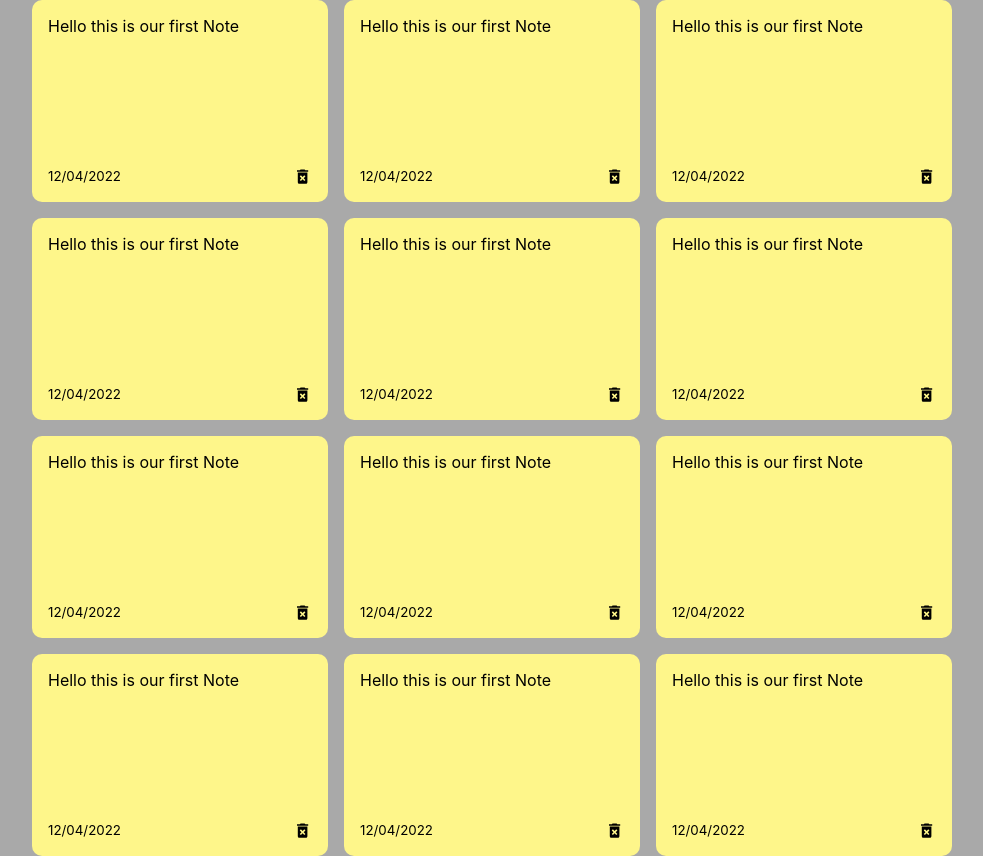
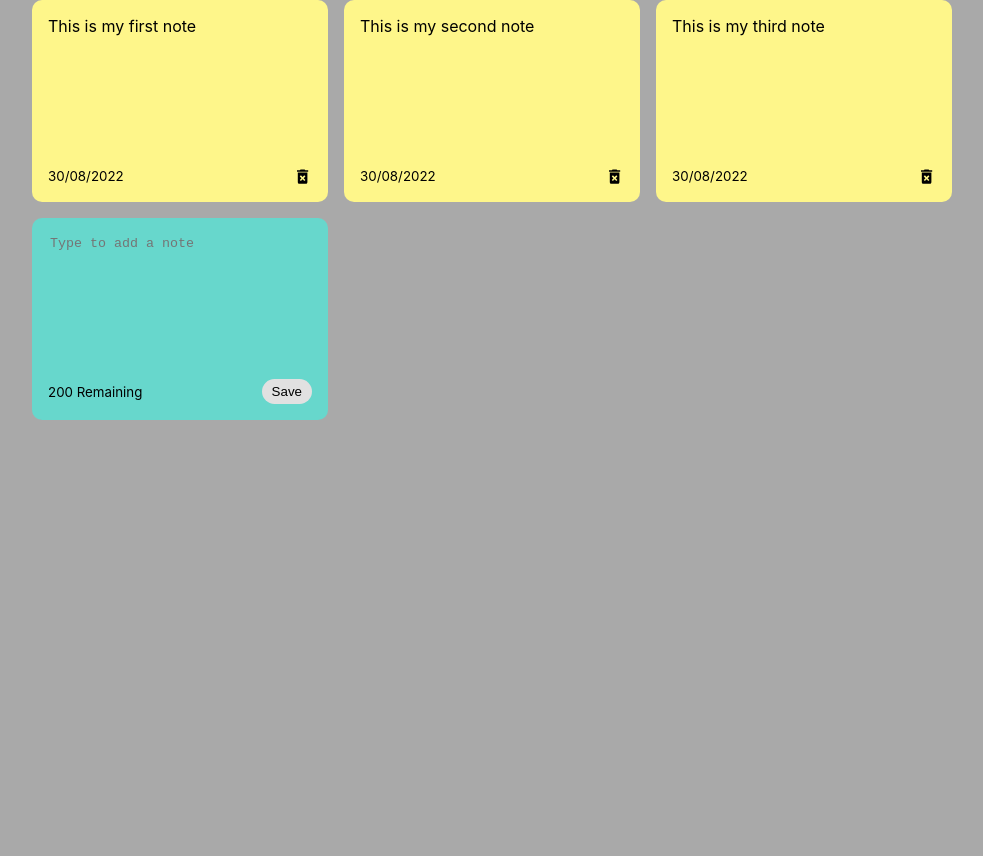
Before and after one commit to aneesh072/note-taking-React, a React (Create React App) app: page / in a window 1280 px wide. Shown: the whole page, without its empty margins (148-1131 px from the left). After the commit the page ends 800 px from the top, so only its background shows below. Built offline with nearby package versions, Linux system fonts and the light colour scheme.

Commit message:
add note component add and styled

```diff
--- a/src/App.js
+++ b/src/App.js
@@ -1,10 +1,28 @@
-import React from 'react';
+import React, { useState } from 'react';
+import { nanoid } from 'nanoid';
 import NotesList from './components/NotesList';
 
 const App = () => {
+  const [notes, setNotes] = useState([
+    {
+      id: nanoid(),
+      text: 'This is my first note',
+      date: '30/08/2022',
+    },
+    {
+      id: nanoid(),
+      text: 'This is my second note',
+      date: '30/08/2022',
+    },
+    {
+      id: nanoid(),
+      text: 'This is my third note',
+      date: '30/08/2022',
+    },
+  ]);
   return (
     <div className="container">
-      <NotesList />
+      <NotesList notes={notes} />
     </div>
   );
 };
--- /dev/null
+++ b/src/components/AddNote.jsx
@@ -0,0 +1,15 @@
+import React from 'react';
+
+const AddNote = () => {
+  return (
+    <div className="note new">
+      <textarea rows="8" clos="10" placeholder="Type to add a note"></textarea>
+      <div className="note-footer">
+        <small>200 Remaining</small>
+        <button className="save">Save</button>
+      </div>
+    </div>
+  );
+};
+
+export default AddNote;
--- a/src/components/Note.jsx
+++ b/src/components/Note.jsx
@@ -1,12 +1,12 @@
 import React from 'react';
 import { MdDeleteForever } from 'react-icons/md';
 
-const Note = () => {
+const Note = ({ id, text, date }) => {
   return (
     <div className="note">
-      <span> Hello this is our first Note</span>
+      <span> {text}</span>
       <div className="note-footer">
-        <small>12/04/2022</small>
+        <small>{date}</small>
         <MdDeleteForever className="delete-icon" size="1.2em" />
       </div>
     </div>
--- a/src/components/NotesList.jsx
+++ b/src/components/NotesList.jsx
@@ -1,22 +1,14 @@
 import React from 'react';
+import AddNote from './AddNote';
 import Note from './Note';
 
-const NotesList = () => {
+const NotesList = ({ notes }) => {
   return (
     <div className="notes-list">
-      <Note />
-      <Note />
-      <Note />
-      <Note />
-      <Note />
-      <Note />
-      <Note />
-      <Note />
-      <Note />
-      <Note />
-      <Note />
-      <Note />
-
+      {notes.map((note) => (
+        <Note id={note.id} text={note.text} date={note.date} />
+      ))}
+      <AddNote />
     </div>
   );
 };
--- a/src/index.css
+++ b/src/index.css
@@ -27,6 +27,32 @@
   grid-template-columns: repeat(auto-fit, minmax(250px, 1fr));
 }
 
+.note.new {
+  background-color: #67d7cc;
+}
+
+textarea {
+  border: none;
+  resize: none;
+  background-color: #67d7cc;
+}
+
+textarea:focus {
+  outline: none;
+}
+
+.save {
+  background-color: #e1e1e1;
+  border: none;
+  border-radius: 15px;
+  padding: 5px 10px 5px 10px;
+}
+
+.save:hover {
+  background-color: #ededed;
+  cursor: pointer;
+}
+
 .note {
   background-color: #fef68a;
   border-radius: 10px;
```
